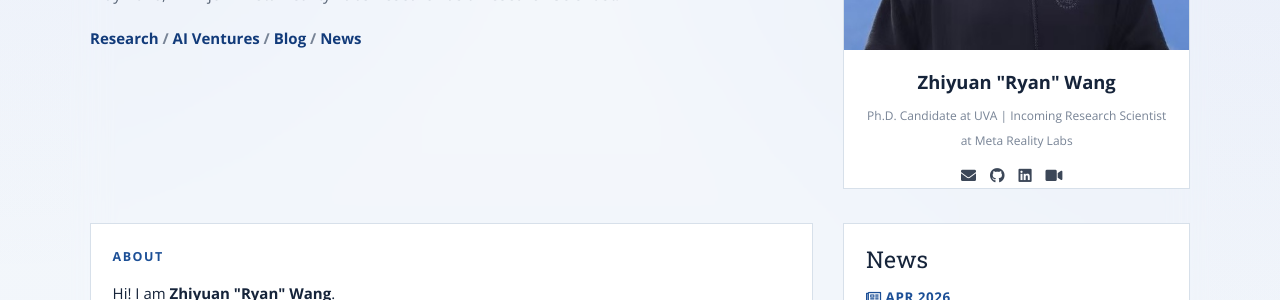
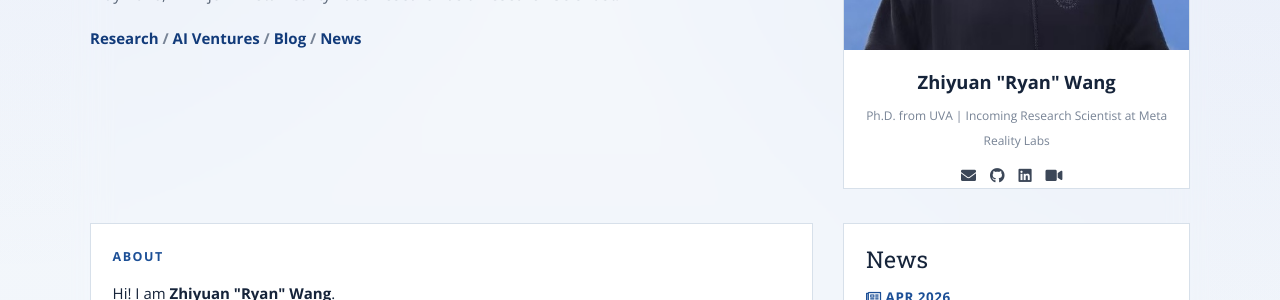
Before and after one commit to zzhiyuann/ryanwang.cc, a Jekyll site: the page built from index.html, in a window 1280 px wide. Shown: the part 378-678 px from the top of the page. Built offline with Jekyll 4.4.1, drawn with Linux system fonts in a browser that asks for light colours; a style sheet for code colours, icons or effects is not loaded.

Commit message:
Update description: Ph.D. from UVA
Co-Authored-By: Claude Opus 4.6 (1M context) <noreply@anthropic.com>

```diff
--- a/_data/settings.yml
+++ b/_data/settings.yml
@@ -1,7 +1,7 @@
 title: 'Zhiyuan "Ryan" Wang'
 author: 'Zhiyuan "Ryan" Wang'
 avatar: profile.jpg
-description: Ph.D. Candidate at UVA | Incoming Research Scientist at Meta Reality Labs
+description: Ph.D. from UVA | Incoming Research Scientist at Meta Reality Labs
 tagline: Behavioral AI researcher and AI agent infrastructure builder
 school: "University of Virginia"
 email: "[vmf9pr@virginia.edu](mailto:vmf9pr@virginia.edu)"
```
